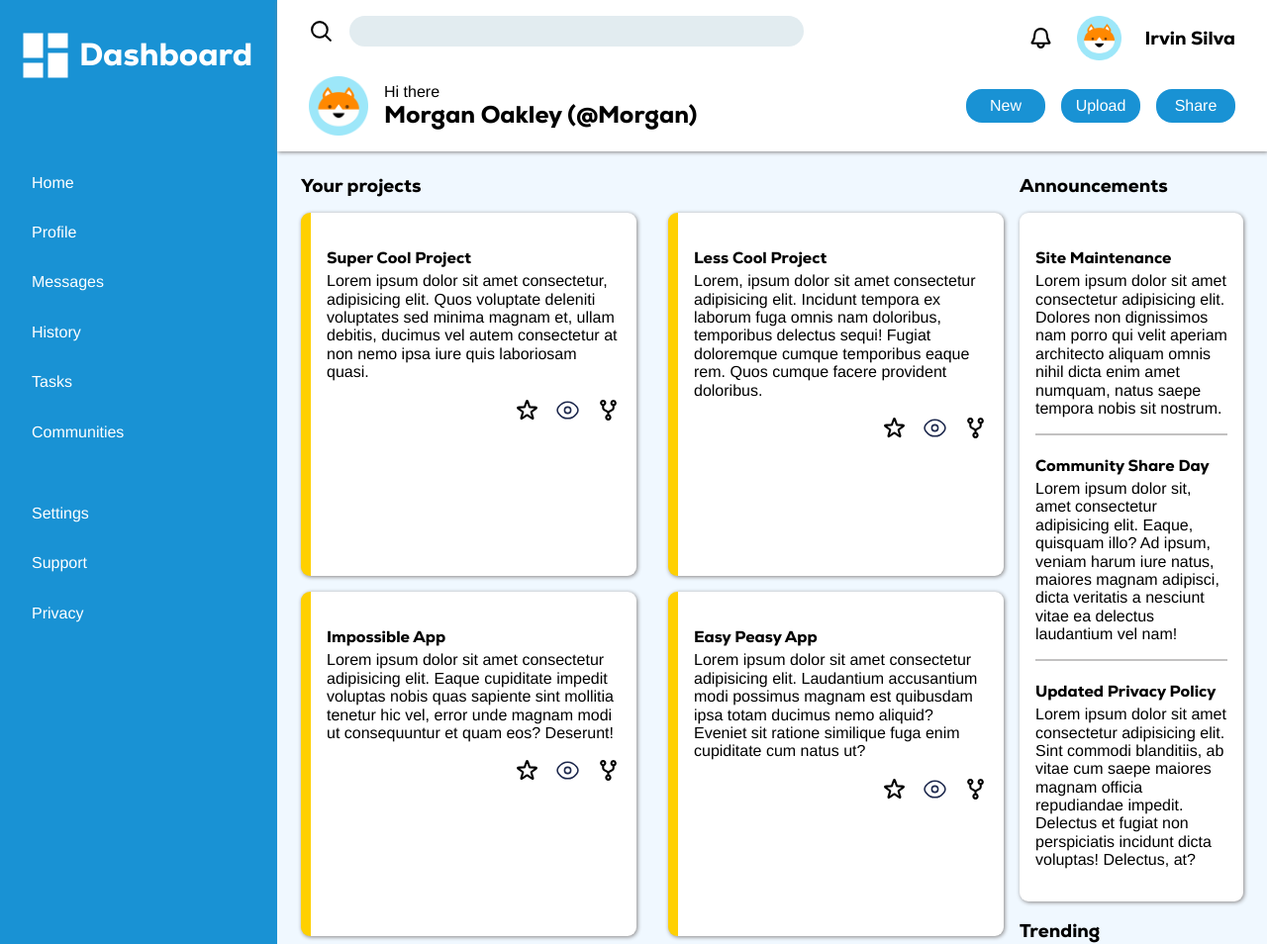
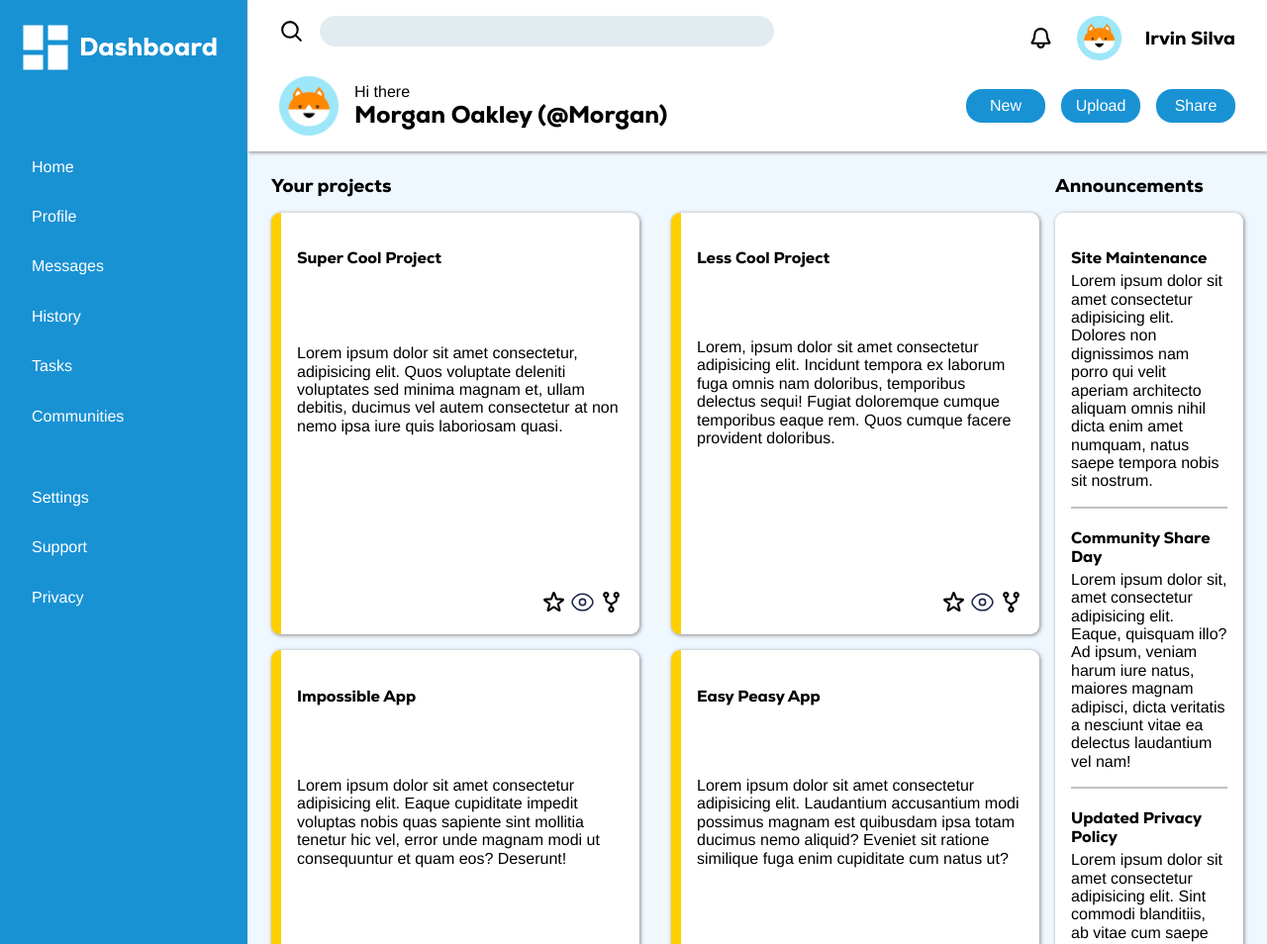
Before and after one commit to isi-code/odin-admin-dashboard, a plain HTML site: page index.html in a window 1280 px wide. Shown: the top 954 px of the page at 99% size. Drawn offline with Linux system fonts and the light colour scheme.

Commit message:
Adjust logo size and main content layout

```diff
--- a/css/style.css
+++ b/css/style.css
@@ -12,7 +12,7 @@ body {
     display: grid;
     width: 100%;
     height: 100vh;
-    grid-template-columns:max(280px,18vw) repeat(4,1fr);
+    grid-template-columns:clamp(225px,45vw,250px) repeat(4,1fr);
 }
 
 h1, h2, h3, h4, h5 {
@@ -28,9 +28,7 @@ p, button, a, input, li { font-family: Helvetica, Arial, Verdana, Geneva, Tahoma
     column-gap:var(--regular-padding);
 }
 
-.avatar-section img{
-    width:60px;
-}
+.avatar-section img { width:60px; }
 
 aside {
     grid-area: 1 / 1 / span 5 / span 1;
@@ -43,9 +41,10 @@ aside .logo {
     display: flex;
     column-gap:0.25rem;
     align-items: center;
+    font-size: clamp(0.8rem,0.5vw,1.2rem);
 }
 
-aside .logo img{width: 60px;}
+aside .logo img { width: clamp(20px,10vw,60px); }
 
 aside nav {
     display: flex;
@@ -75,12 +74,12 @@ button {
     background-color: #1992D4;
     border-radius: var(--regular-padding);
     padding: var(--regular-padding);
-    padding:calc(var(--regular-padding)/2);
+    padding:calc(var(--regular-padding) / 2);
     cursor: pointer;
     width: calc(var(--regular-padding) * 5);
 }
 
-.buttons{
+.buttons {
     display: flex;
     gap: var(--regular-padding);
 }
@@ -144,7 +143,7 @@ header > div + div {
 }
 
 main {
-    grid-column: 2/ span 4;
+    grid-column: 2 / span 4;
     padding:calc( var(--regular-padding) + 0.5rem);
     background-color: aliceblue;
 }
@@ -163,29 +162,30 @@ main p{ margin-top: 5px; }
 .main-container {
     width: 100%;
     display: grid;
-    grid-template-columns: repeat(4,1fr);
+    grid-template-columns: repeat(2,2fr) 1fr;
     gap:var(--regular-padding);
 }
 
-.main-container section:first-of-type {
-    display: grid;
-    grid-template-columns: repeat(auto-fit, minmax( max( 130px, calc(100% / 3) ), 1fr) );
-    gap:var(--regular-padding) 2rem;
-    grid-column: 1 / span 3;
-}
+.main-container section:first-of-type { grid-column: 1 / span 2; }
 
 .main-container section > div {
     background-color: white;
     padding:var(--regular-padding);
     border-radius:calc(var(--regular-padding) - 7px);
     box-shadow: 1px 1px 4px rgb(134, 132, 132);
+    /* height: clamp(100px,20vh,250px); */
 }
 
+.main-container section:first-of-type > div {
+    display: grid;
+    border-left: 10px solid rgb(255, 208, 0);
+}
+
+.main-container section:first-of-type > div > p { margin:0; }
+
 .card-icons {
-    display: flex;
-    align-items: center;
-    justify-content: end;
-    gap: var(--regular-padding);
+    justify-self: right;
+    align-self: end;
 }
 
 .card-icons img {
@@ -193,22 +193,19 @@ main p{ margin-top: 5px; }
     cursor: pointer;
 }
 
-.main-container section:first-of-type > div {
-    border-left: 10px solid rgb(255, 208, 0);
-}
+.main-container h3:nth-of-type(2) { grid-area: 1 / 3 / 2 / 4; }
 
-.main-container h3:nth-last-of-type(1) { grid-area: 1 / 4 / 2 / 5; }
+.main-container h3:nth-last-of-type(1) + section { grid-column: 3/4; }
 
 hr { border:0.5px solid rgb(134, 132, 132,0.5); }
 
-.main-container section:nth-of-type(2) {
-    display: flex;
-    flex-direction: column;
-    width: 100%;
-    gap: 1.2rem;
+.main-container section:first-of-type {
+    display: grid;
+    grid-template-columns: repeat(auto-fit, minmax( max( 130px, calc(100% / 2.15) ), 1fr) );
+    gap:var(--regular-padding) 2rem;
 }
 
-.main-container section:nth-of-type(2) > div{
+.main-container section:nth-of-type(2) {
     display: flex;
     flex-direction: column;
     gap: var(--regular-padding);
```
